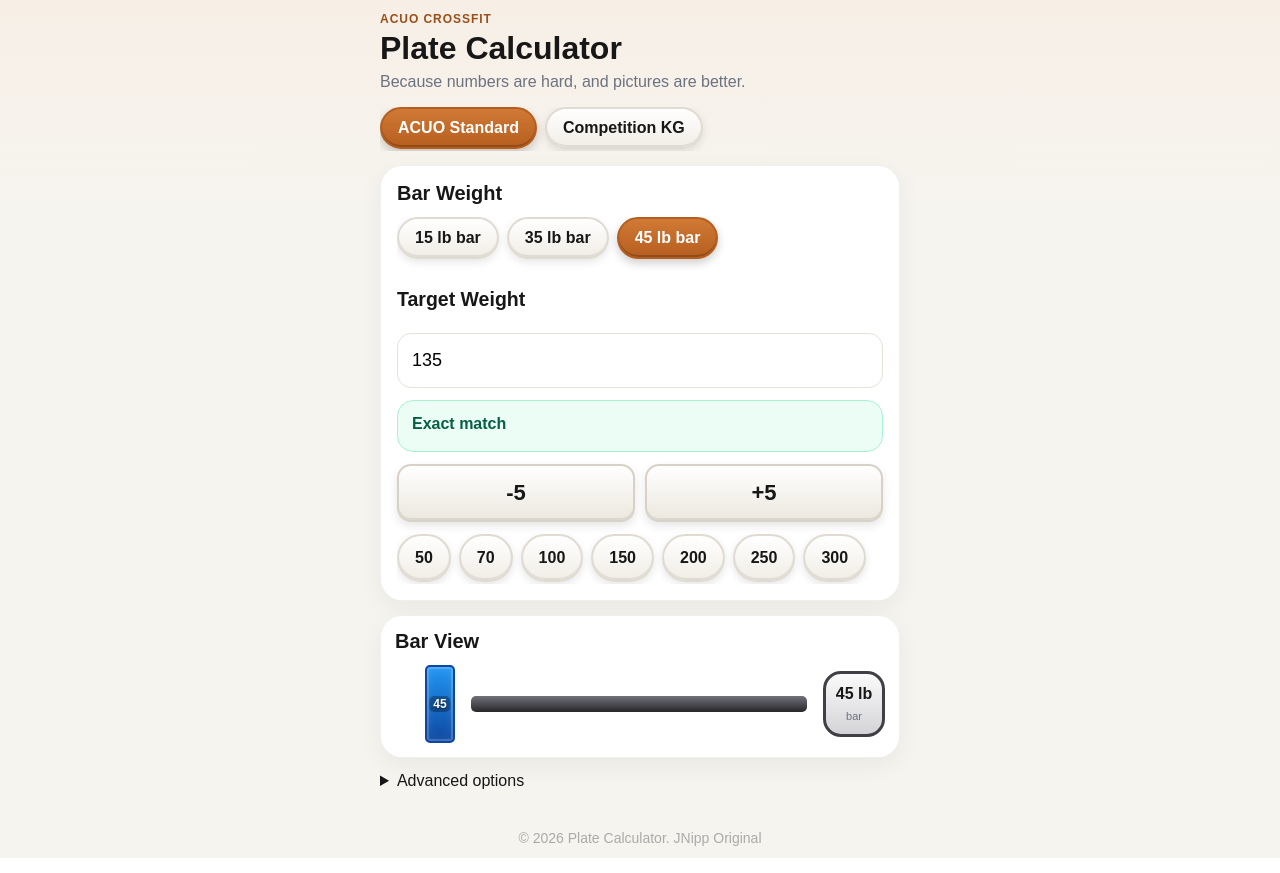
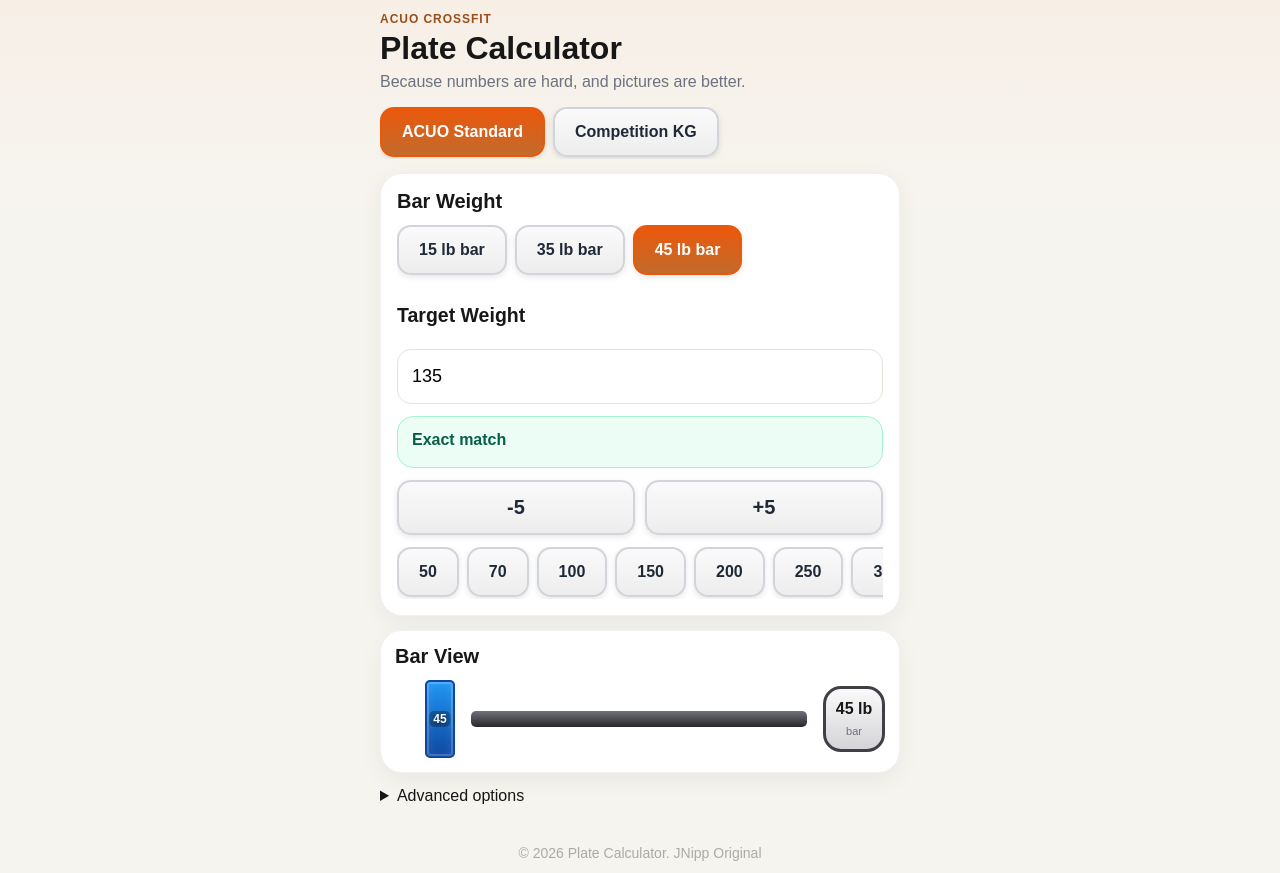
Before and after one commit to jdnipp/Plate_Calc_mobile_v2, a React (Vite) app: page / in a window 1280 px wide. Built offline with nearby package versions, Linux system fonts and the light colour scheme.

Commit message:
Refactor button styles for consistency and appearance

```diff
--- a/src/styles.css
+++ b/src/styles.css
@@ -159,74 +159,52 @@ h1{margin:0;font-size:32px}
 }
 /* === REAL APP BUTTONS === */
 
-button {
-  appearance: none;
-  border: none;
+/* Improved Button Styles — More Button-like, Consistent Across All Types */
+button,
+.pill,
+.primary,
+.secondary {
   border-radius: 14px;
-  padding: 14px 18px;
+  border: 2px solid #d1d5db;
+  background: linear-gradient(180deg, #fafafa 0%, #ededed 100%);
+  color: #1f2937;
+  box-shadow: 0 2px 6px rgba(0,0,0,0.10);
+  padding: 14px 20px;
+  font-size: 16px;
   font-weight: 600;
-  font-size: 16px;
   cursor: pointer;
-  transition: all 0.08s ease;
-  -webkit-tap-highlight-color: transparent;
+  transition: background 0.15s, border-color 0.15s, box-shadow 0.1s;
 }
 
-/* PRESS EFFECT (this is the magic) */
-button:active {
-  transform: translateY(2px) scale(0.98);
-  box-shadow: 0 2px 4px rgba(0,0,0,0.2) inset;
+button:focus,
+.pill:focus {
+  outline: 3px solid #ea580c;
+  outline-offset: 2px;
 }
 
-/* === PRIMARY (main actions) === */
-.primary {
-  background: linear-gradient(180deg, #d17a36 0%, #b55e1f 100%);
-  color: white;
-  box-shadow:
-    0 6px 14px rgba(0,0,0,0.2),
-    inset 0 -3px 0 rgba(0,0,0,0.2);
+button:hover,
+.pill:hover,
+.primary:hover,
+.secondary:hover {
+  background: linear-gradient(180deg, #fbbf24 0%, #f59e42 100%);
+  color: #fff;
+  border-color: #d17a36;
+  box-shadow: 0 6px 20px rgba(218,121,38,0.11);
 }
 
-/* hover (desktop only really) */
-.primary:hover {
-  filter: brightness(1.05);
+.pill.active,
+.primary {
+  background: linear-gradient(180deg, #ea580c 0%, #c36b2c 100%);
+  color: white;
+  border-color: #ea580c;
 }
 
-/* === SECONDARY (like +/-) === */
-.secondary {
-  background: linear-gradient(180deg, #ffffff 0%, #ece8df 100%);
-  border: 2px solid #d8d2c6;
-  color: #171717;
-  box-shadow:
-    0 4px 10px rgba(0,0,0,0.1),
-    inset 0 -2px 0 rgba(0,0,0,0.08);
-}
-
-/* === PILL BUTTONS (weights / bar options) === */
-.pill {
-  border-radius: 999px;
-  border: 2px solid #e0dbd1;
-  background: linear-gradient(180deg, #ffffff 0%, #f1ede6 100%);
-  padding: 10px 16px;
-  font-weight: 600;
-  box-shadow:
-    0 3px 8px rgba(0,0,0,0.1),
-    inset 0 -2px 0 rgba(0,0,0,0.08);
-}
-
-/* ACTIVE pill */
-.pill.active {
-  background: linear-gradient(180deg, #d17a36 0%, #b55e1f 100%);
-  color: white;
-  border-color: #b55e1f;
-  box-shadow:
-    0 4px 10px rgba(0,0,0,0.2),
-    inset 0 -2px 0 rgba(0,0,0,0.2);
-}
-
-/* Bigger +/- buttons */
-.secondary.big {
-  font-size: 22px;
-  font-weight: 700;
+button:active,
+.pill:active,
+.primary:active,
+.secondary:active {
+  filter: brightness(0.96);
+  transform: scale(0.96);
 }
 
 /* === OPTIONAL: subtle tap flash (mobile feel) === */
```
